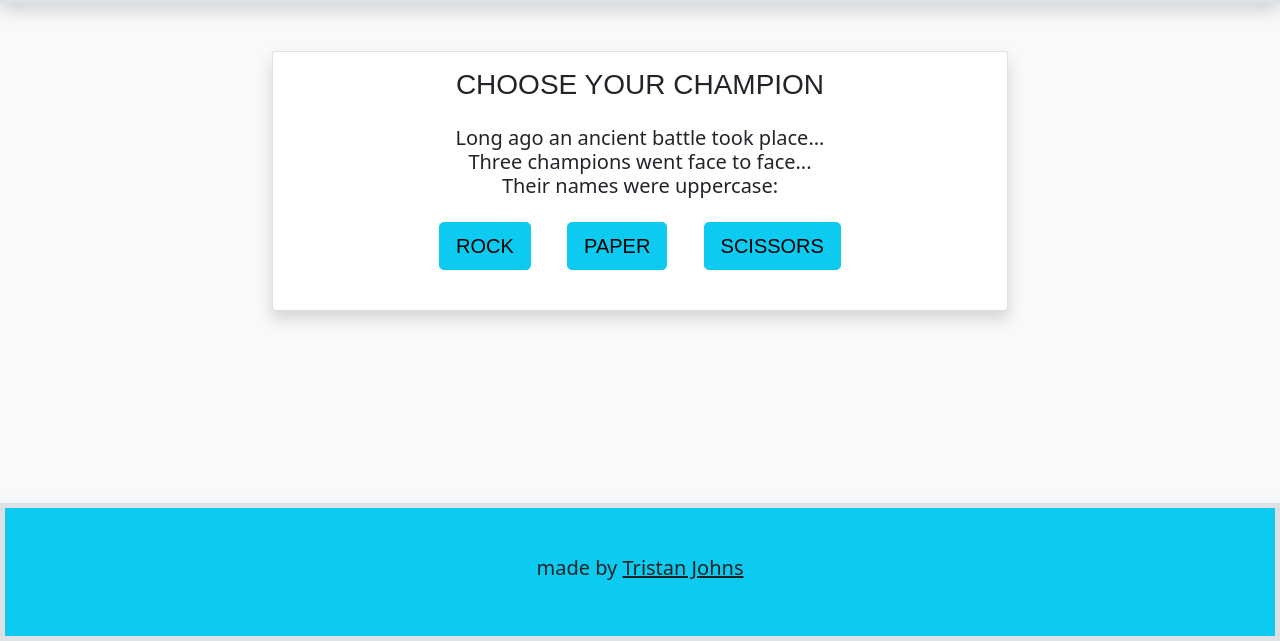
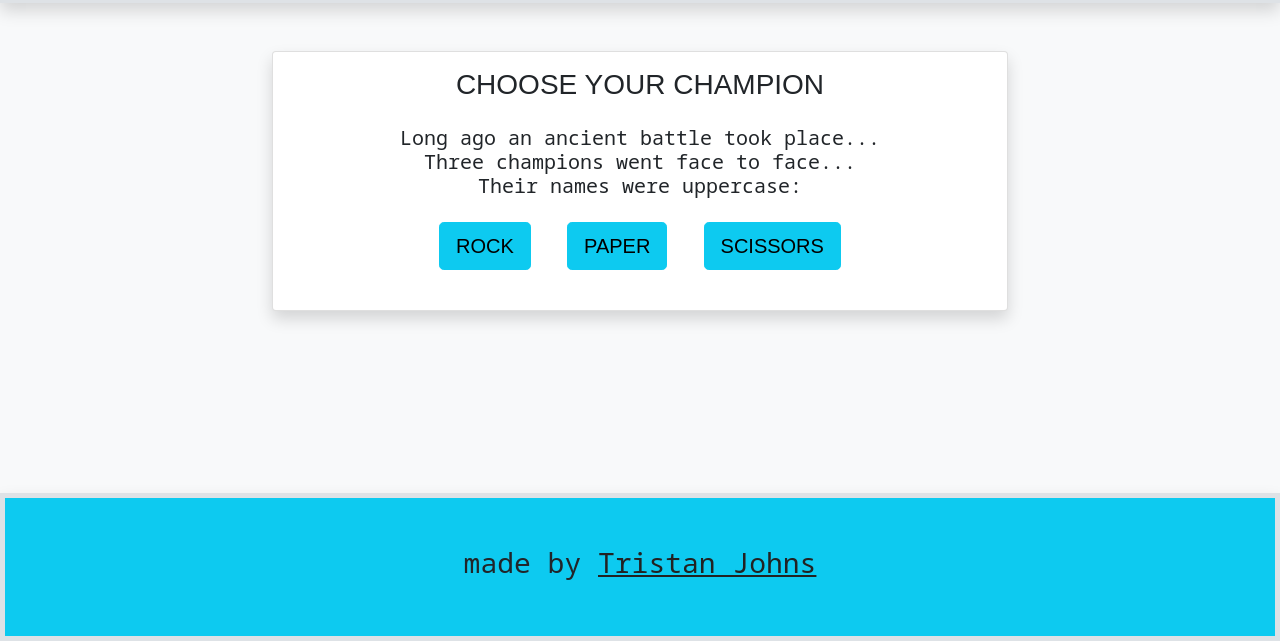
Before and after one commit to TristanFJ/rockPaperScissors, a plain HTML site: page index.html in a window 1280 px wide. Shown: the part 159-800 px from the top of the page. Drawn offline with nearby package versions, Linux system fonts and the light colour scheme; a web font is replaced by a local one.

Commit message:
sub-font

```diff
--- a/index.html
+++ b/index.html
@@ -37,15 +37,16 @@
 
             <div class="card-body">
               <h3 class="card-title font no-interact">CHOOSE YOUR CHAMPION</h3>
-              <h5 class="card-text mt-4 no-interact">Long ago an ancient battle took place...<br> Three champions went
+              <h5 class="card-text mt-4 no-interact sub-font">Long ago an ancient battle took place...<br> Three
+                champions went
                 face to
                 face...<br>
                 Their names were uppercase:</h5>
               <button onclick="play('rock')" class="btn m-3 btn-info font btn-lg">ROCK</button>
               <button onclick="play('paper')" class="btn m-3 btn-info font btn-lg">PAPER</button>
               <button onclick="play('scissors')" class="btn m-3 btn-info font btn-lg">SCISSORS</button>
-              <h4 id="ai" class="no-interact"></h4>
-              <h4 id="result" class="no-interact "></h4>
+              <h4 id="ai" class="no-interact sub-font"></h4>
+              <h4 id="result" class="no-interact sub-font "></h4>
             </div>
           </div>
 
@@ -62,9 +63,9 @@
     <div class="container-fluid">
       <div class="row">
         <div class="col bg-info text-center p-5 border border-5 border-bottom shadow">
-          <h5>
+          <h3 class="sub-font">
             made by <a title="link to GitHub" href="https://github.com/tristanfj">Tristan Johns</a>
-          </h5>
+          </h3>
         </div>
       </div>
   </footer>
--- a/styles.css
+++ b/styles.css
@@ -25,6 +25,10 @@ button:active {
   font-family: 'Notable', sans-serif;
 }
 
+.sub-font {
+  font-family: 'Noto Sans Mono', monospace;
+}
+
 .no-interact {
   user-select: none;
   pointer-events: none;
```
